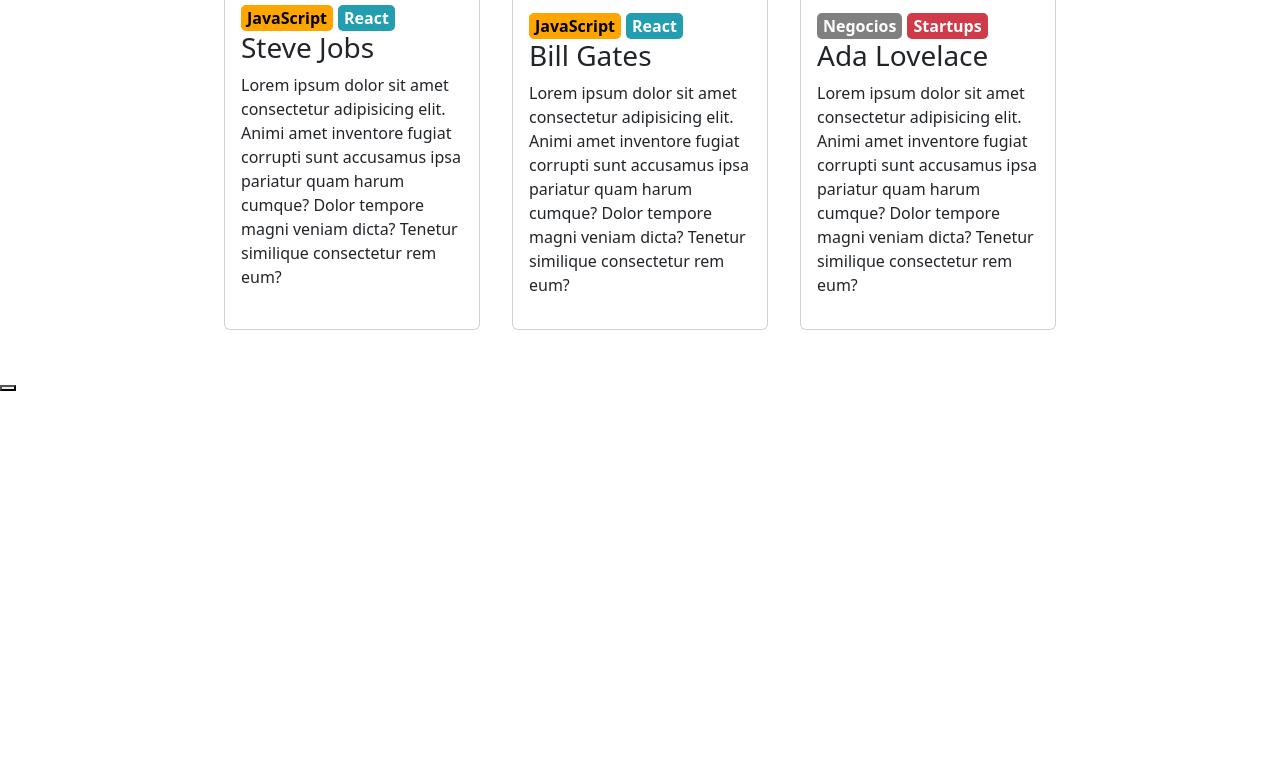
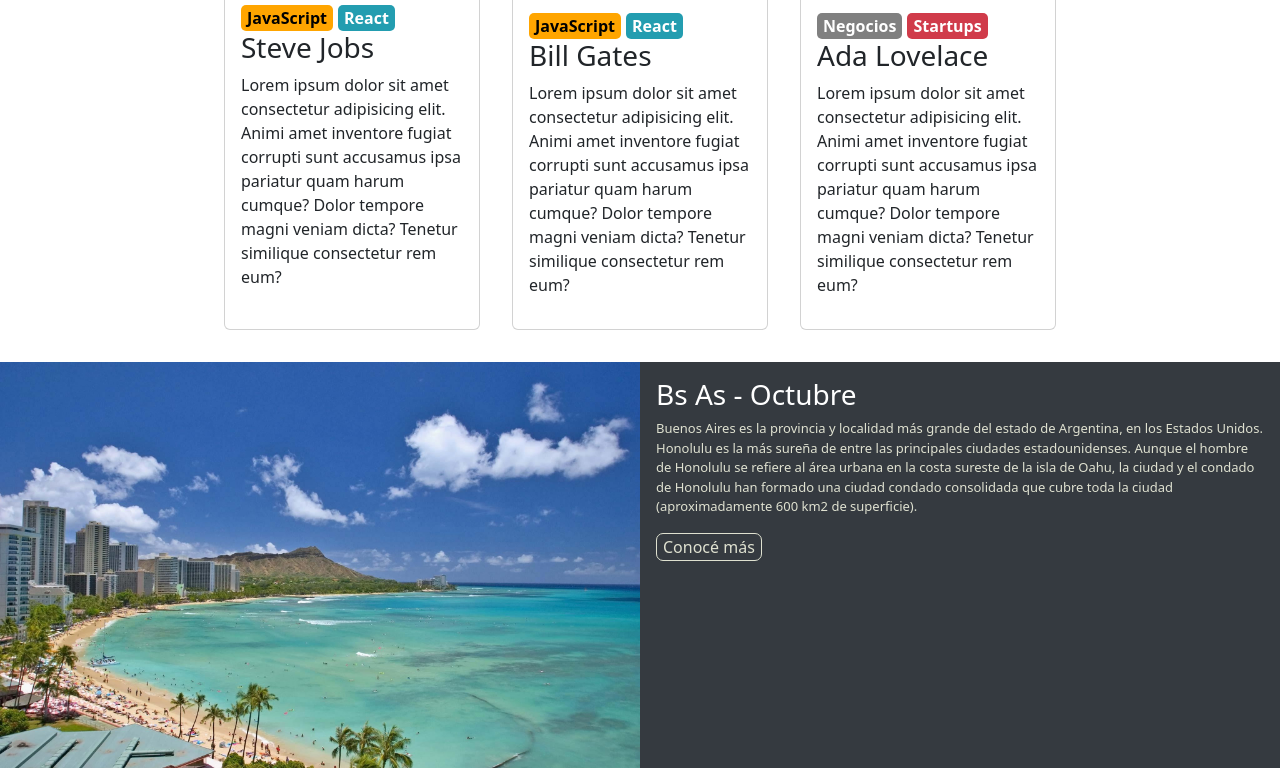
Before and after one commit to Chiarasig/java-codo-codo, a plain HTML site: page index.html in a window 1280 px wide. Shown: the part 1004-1772 px from the top of the page. Before the commit the page ends 1398 px from the top, so only its background shows below. Drawn offline with nearby package versions, Linux system fonts and the light colour scheme.

Commit message:
trabajo integrador

```diff
--- a/css/style.css
+++ b/css/style.css
@@ -131,6 +131,38 @@
   margin: 1rem;
 }
 
+.contenedor-bs-octubre{
+  display: flex;
+  flex-wrap: wrap;
+  margin-top: 2rem;
+}
+
+.contenedor-bs-octubre-texto{
+  display: flex;
+  flex-direction: column;
+  width: 50%;
+  justify-content: flex-start;
+  padding: 1rem;
+  color: white;
+  background-color: rgba(53, 58, 64, 255);
+}
+
+.honolulu{
+  width: 50%;
+}
+
+.boton-octubre{
+  width: fit-content;
+  background: none;
+  border-radius: 7px;
+  border: 1px solid #dfe1d0;
+  color: #dfe1d0;
+}
+
+.texto-bs-octubre{
+  color: #dfe1d0;
+  font-size: small;
+}
 @media screen and (max-width: 1000px) {
   .card {
     width: 25%;
@@ -143,6 +175,19 @@
   }
 }
 
+@media screen and (max-width: 768px) {
+  .contenedor-bs-octubre{
+    flex-direction: column;
+  }
+  .contenedor-bs-octubre-texto{
+    width: 100%;
+  }
+
+  .honolulu{
+    width: 100%;
+  }
+}
+
 @media screen and (max-width: 700px) {
   .card {
     width: 45%;
@@ -152,10 +197,16 @@
     flex-direction: column;
     align-content: center;
   }
+  .contenedor-texto-conf {
+  width: 60%;
+}
 }
 
 @media screen and (max-width: 500px) {
   .card {
     width: 55%;
   }
+  .contenedor-texto-conf {
+  width: 80%;
 }
+}
--- a/index.html
+++ b/index.html
@@ -108,7 +108,7 @@
             </div>
           </div>
           <div class="card">
-              <img src="./img/ada.jpeg" alt="Ada Lovelace" />
+            <img src="./img/ada.jpeg" alt="Ada Lovelace" />
             <div class="div-texto-card">
               <div class="botones-oradores">
                 <button class="boton-negocios">Negocios</button>
@@ -126,16 +126,20 @@
         </div>
       </section>
       <section>
-        <div>
-          <img src="" alt="">
-          <div>
-            <h3>
-
-            </h3>
-            <p></p>
-            <button>
-
-            </button>
+        <div class="contenedor-bs-octubre">
+          <img class="honolulu" src="./img/honolulu.jpg" alt="Bs As Octubre" />
+          <div class="contenedor-bs-octubre-texto">
+            <h3>Bs As - Octubre</h3>
+            <p class="texto-bs-octubre">
+              Buenos Aires es la provincia y localidad más grande del estado de
+              Argentina, en los Estados Unidos. Honolulu es la más sureña de
+              entre las principales ciudades estadounidenses. Aunque el hombre
+              de Honolulu se refiere al área urbana en la costa sureste de la
+              isla de Oahu, la ciudad y el condado de Honolulu han formado una
+              ciudad condado consolidada que cubre toda la ciudad
+              (aproximadamente 600 km2 de superficie).
+            </p>
+            <button class="boton-octubre">Conocé más</button>
           </div>
         </div>
       </section>
```
